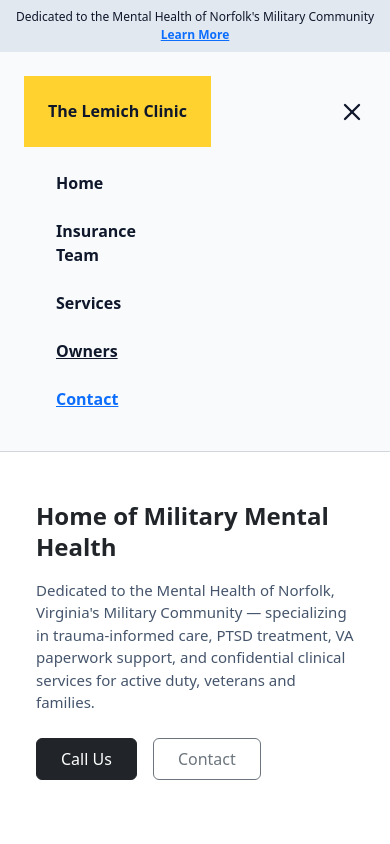
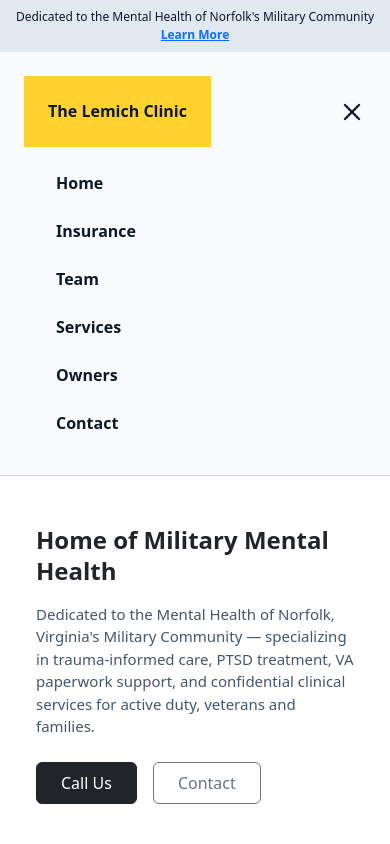
Before and after one commit to alexgoodestudio/lemich_clinic, a React (Vite) app: page / in a window 390 px wide. Both pictures are taken after a click on the button 352 px from the left and 111 px from the top of the page. Shown: the top 844 px of the page. Built offline with nearby package versions, Linux system fonts and the light colour scheme.

Commit message:
updated nav styling mobile/ service bard bg

```diff
--- a/src/assets/Components/Nav.jsx
+++ b/src/assets/Components/Nav.jsx
@@ -5,9 +5,22 @@ import { Menu, X } from "lucide-react";
 function Nav() {
   const [isOpen, setIsOpen] = useState(false);
 
+  const linkClasses =
+    "!text-slate-900 !no-underline font-semibold transition-colors hover:!text-slate-600";
+
+  const navLinks = [
+    { to: "/", label: "Home" },
+    { to: "/insurance", label: "Insurance" },
+    { to: "/team", label: "Team" },
+    { to: "/services", label: "Services" },
+    { to: "/owners", label: "Owners" },
+    { to: "/contact", label: "Contact" },
+  ];
+
   return (
     <nav className="bg-slate-50 border-b border-gray-300 px-6 py-4">
       <div className="flex items-center justify-between">
+        {/* Logo / Brand */}
         <Link
           to="/"
           className="!text-slate-900 font-bold text-xl bg-amber-300 px-4 py-4 !no-underline"
@@ -25,116 +38,30 @@ function Nav() {
 
         {/* Desktop Menu */}
         <ul className="hidden md:flex gap-6">
-          <li>
-            <Link
-              className="!text-slate-900 !no-underline font-semibold !hover:text-slate-600"
-              to="/"
-            >
-              Home
+          {navLinks.map((link) => (
+            <li key={link.to}>
+              <Link to={link.to} className={linkClasses}>
+                {link.label}
               </Link>
             </li>
-          <li>
-            <Link
-              className="!text-slate-900 !no-underline font-semibold !hover:text-slate-600"
-              to="/insurance"
-            >
-              Insurance
-            </Link>
-          </li>
-          <li>
-            <Link
-              className="!text-slate-900 !no-underline font-semibold !hover:text-slate-600"
-              to="/team"
-            >
-              Team
-            </Link>
-          </li>
-          <li>
-            <Link
-              className="!text-slate-900 !no-underline font-semibold !hover:text-slate-600"
-              to="/services"
-            >
-              Services
-            </Link>
-          </li>
-
-          <li>
-            <Link
-              className="!text-slate-900 !no-underline font-semibold !hover:text-slate-600"
-              to="/owners"
-            >
-              Owners
-            </Link>
-          </li>
-          <li>
-            <Link
-              className="!text-slate-900 !no-underline font-semibold !hover:text-slate-600"
-              to="/contact"
-            >
-              Contact
-            </Link>
-          </li>
+          ))}
         </ul>
       </div>
 
       {/* Mobile Menu */}
       {isOpen && (
         <ul className="flex flex-col gap-4 mt-4 md:hidden">
-          <li>
+          {navLinks.map((link) => (
+            <li key={link.to}>
               <Link
-              className="!text-slate-900 !no-underline font-semibold !hover:text-slate-600"
-              to="/"
+                to={link.to}
+                className={linkClasses}
                 onClick={() => setIsOpen(false)}
               >
-              Home
+                {link.label}
               </Link>
             </li>
-          <li>
-                      <li>
-            <Link
-              className="!text-slate-900 !no-underline font-semibold !hover:text-slate-600"
-              to="/insurance"
-              onClick={() => setIsOpen(false)}
-            >
-              Insurance
-            </Link>
-          </li>
-          <li></li>
-            <Link
-              className="!text-slate-900 !no-underline font-semibold !hover:text-slate-600"
-              to="/team"
-              onClick={() => setIsOpen(false)}
-            >
-              Team
-            </Link>
-          </li>
-          <li>
-            <Link
-              className="!text-slate-900 !no-underline font-semibold !hover:text-slate-600"
-              to="/services"
-              onClick={() => setIsOpen(false)}
-            >
-              Services
-            </Link>
-          </li>
-          <li>
-            <Link
-              className="!text-slate-900 font-semibold !hover:text-slate-600"
-              to="/owners"
-              onClick={() => setIsOpen(false)}
-            >
-              Owners
-            </Link>
-          </li>
-          <li>
-            <Link
-              className="text-slate-900 font-semibold hover:text-blue-600"
-              to="/contact"
-              onClick={() => setIsOpen(false)}
-            >
-              Contact
-            </Link>
-          </li>
+          ))}
         </ul>
       )}
     </nav>
--- a/src/assets/Components/ServiceCards.jsx
+++ b/src/assets/Components/ServiceCards.jsx
@@ -43,7 +43,7 @@ function ServiceCards() {
   };
 
   return (
-    <section className="content-module bg-slate-100">
+    <section className="content-module border border-t bg-slate-50">
       <div className=" mx-auto px-4">
         {/* Section Heading */}
         <div className="text-center mb-12">
@@ -59,7 +59,7 @@ function ServiceCards() {
           {features.map((feature, index) => (
             <div
               key={index}
-              className="p-6 rounded-2xl bg-white border border-stone-200 transition-transform duration-300 hover:-translate-y-1 hover:shadow-lg"
+              className="p-6 rounded-2xl bg-slate-50 border border-stone-200 transition-transform duration-300 hover:-translate-y-1 hover:shadow-lg"
             >
               <div className="mb-6 text-stone-600">
                 <i className={`fas ${feature.icon} fa-2x`}></i>
```
Lines whose indentation alone changed are shown as unchanged.
